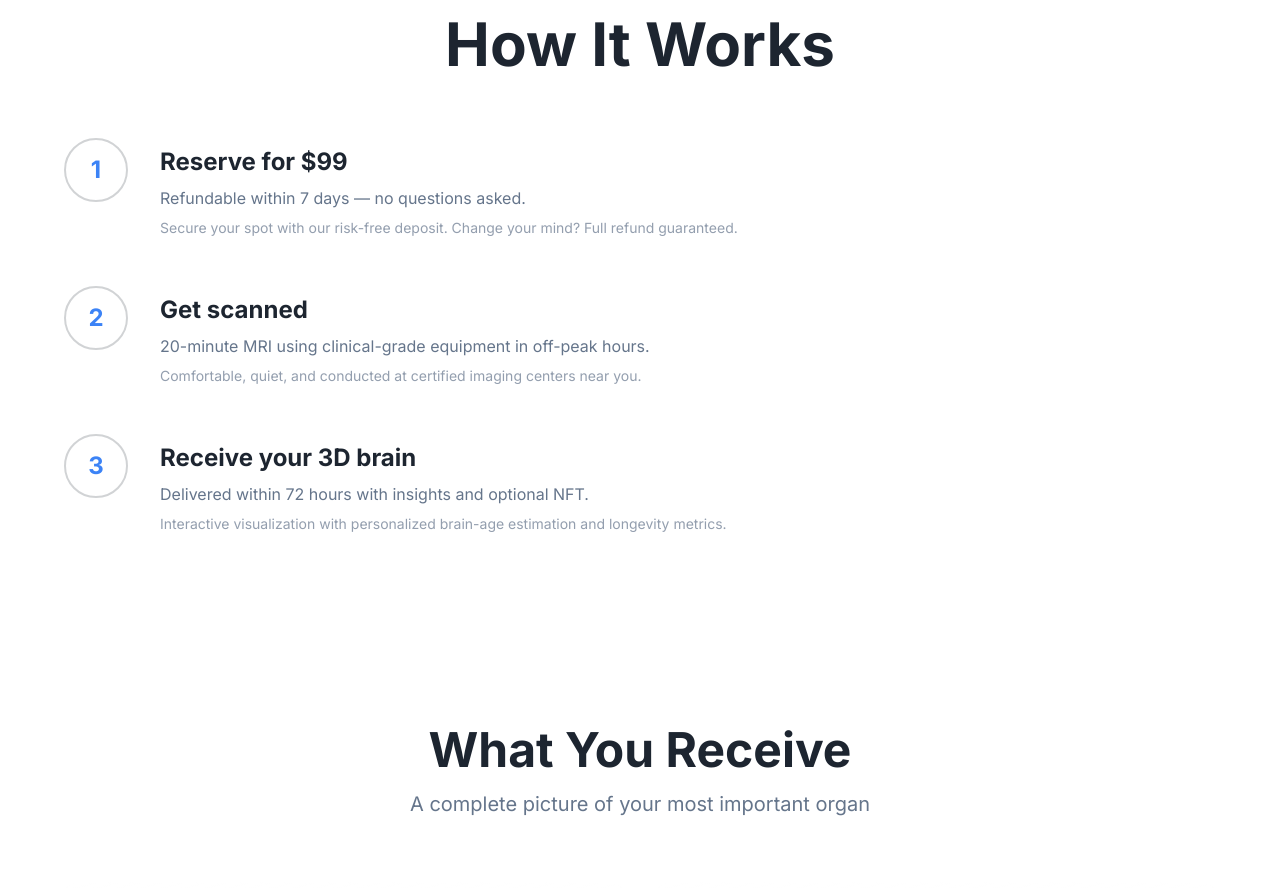
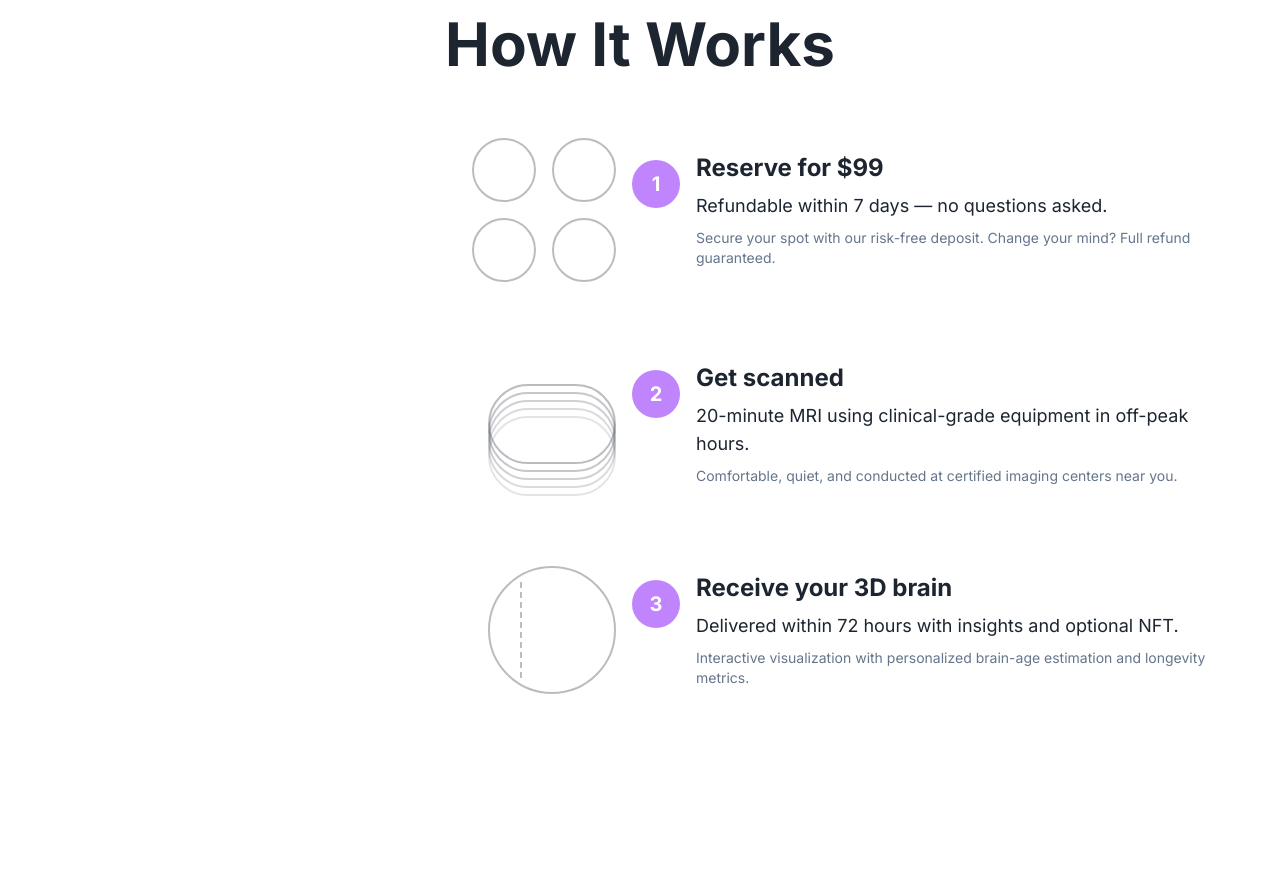
Before and after one commit to kondratevakate/brain-map-journey, a React (Vite) app: page / in a window 1280 px wide. Shown: the part 3100-3988 px from the top of the page. Built offline with nearby package versions, Linux system fonts and the light colour scheme; the HTML template or start-up script is replaced by a standard one.

Commit message:
Add "How It Works" section

```diff
--- a/src/components/HowItWorksSteps.tsx
+++ b/src/components/HowItWorksSteps.tsx
@@ -1,4 +1,4 @@
-import { Calendar, ScanLine, Brain } from "lucide-react";
+import { Brain } from "lucide-react";
 
 const steps = [
   {
@@ -6,18 +6,21 @@ const steps = [
     title: "Reserve for $99",
     description: "Refundable within 7 days — no questions asked.",
     detail: "Secure your spot with our risk-free deposit. Change your mind? Full refund guaranteed.",
+    icon: "grid",
   },
   {
     number: 2,
     title: "Get scanned",
     description: "20-minute MRI using clinical-grade equipment in off-peak hours.",
     detail: "Comfortable, quiet, and conducted at certified imaging centers near you.",
+    icon: "scanner",
   },
   {
     number: 3,
     title: "Receive your 3D brain",
     description: "Delivered within 72 hours with insights and optional NFT.",
     detail: "Interactive visualization with personalized brain-age estimation and longevity metrics.",
+    icon: "brain",
   },
 ];
 
@@ -32,24 +35,65 @@ const HowItWorksSteps = () => {
             </h2>
           </div>
 
-          <div className="space-y-12">
+          <div className="space-y-20">
             {steps.map((step) => (
               <div
                 key={step.number}
-                className="flex gap-8 items-start"
+                className="grid md:grid-cols-2 gap-12 items-center"
               >
-                {/* Step number circle */}
-                <div className="flex-shrink-0">
-                  <div className="w-16 h-16 rounded-full border-2 border-foreground/20 flex items-center justify-center">
-                    <span className="text-2xl font-bold text-primary">{step.number}</span>
-                  </div>
+                {/* Left - Icon */}
+                <div className="flex justify-center md:justify-end">
+                  {step.icon === "grid" && (
+                    <div className="grid grid-cols-2 gap-4">
+                      {[...Array(4)].map((_, i) => (
+                        <div
+                          key={i}
+                          className="w-16 h-16 rounded-full border-2 border-foreground/30"
+                        />
+                      ))}
+                    </div>
+                  )}
+
+                  {step.icon === "scanner" && (
+                    <div className="relative">
+                      {[...Array(5)].map((_, i) => (
+                        <div
+                          key={i}
+                          className="w-32 h-20 rounded-full border-2 border-foreground/30 absolute"
+                          style={{
+                            top: `${i * 8}px`,
+                            left: 0,
+                            opacity: 1 - (i * 0.15)
+                          }}
+                        />
+                      ))}
+                      <div className="w-32 h-20" />
+                    </div>
+                  )}
+
+                  {step.icon === "brain" && (
+                    <div className="relative w-32 h-32">
+                      <div className="w-32 h-32 rounded-full border-2 border-foreground/30" />
+                      <div className="absolute inset-0 flex items-center justify-center">
+                        <div className="w-16 h-24 border-l-2 border-dashed border-foreground/30" />
+                      </div>
+                    </div>
+                  )}
                 </div>
 
-                {/* Content */}
-                <div className="flex-1 pt-2">
-                  <h3 className="text-2xl font-bold mb-2 text-foreground">{step.title}</h3>
-                  <p className="text-muted-foreground mb-2">{step.description}</p>
-                  <p className="text-sm text-muted-foreground/70">{step.detail}</p>
+                {/* Right - Content */}
+                <div className="relative">
+                  <div className="absolute -left-8 top-2">
+                    <div className="w-12 h-12 rounded-full bg-purple-400 flex items-center justify-center">
+                      <span className="text-xl font-bold text-white">{step.number}</span>
+                    </div>
+                  </div>
+
+                  <div className="pl-8">
+                    <h3 className="text-2xl font-bold mb-2 text-foreground">{step.title}</h3>
+                    <p className="text-lg text-foreground mb-2">{step.description}</p>
+                    <p className="text-sm text-muted-foreground">{step.detail}</p>
+                  </div>
                 </div>
               </div>
             ))}
```
